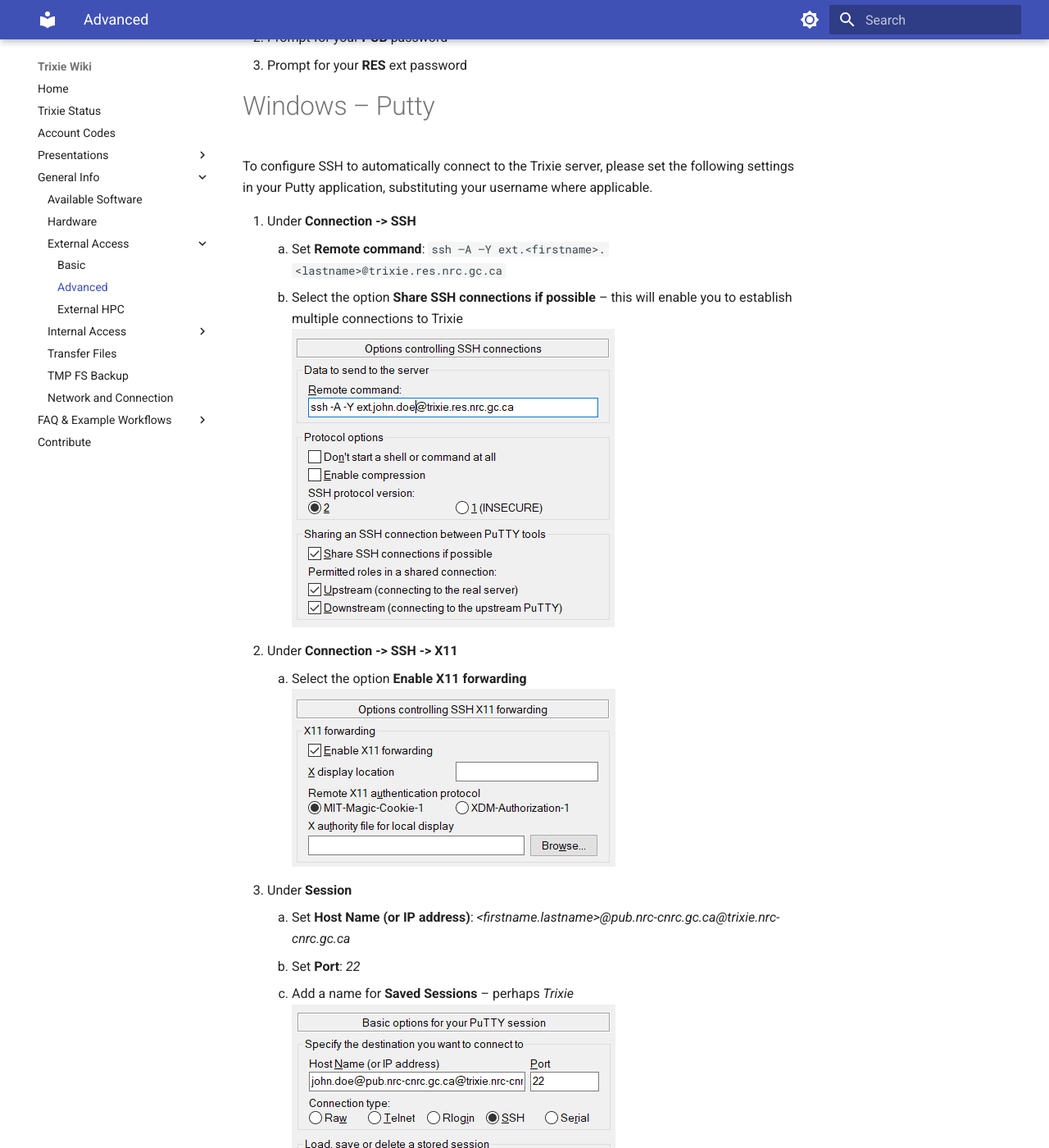
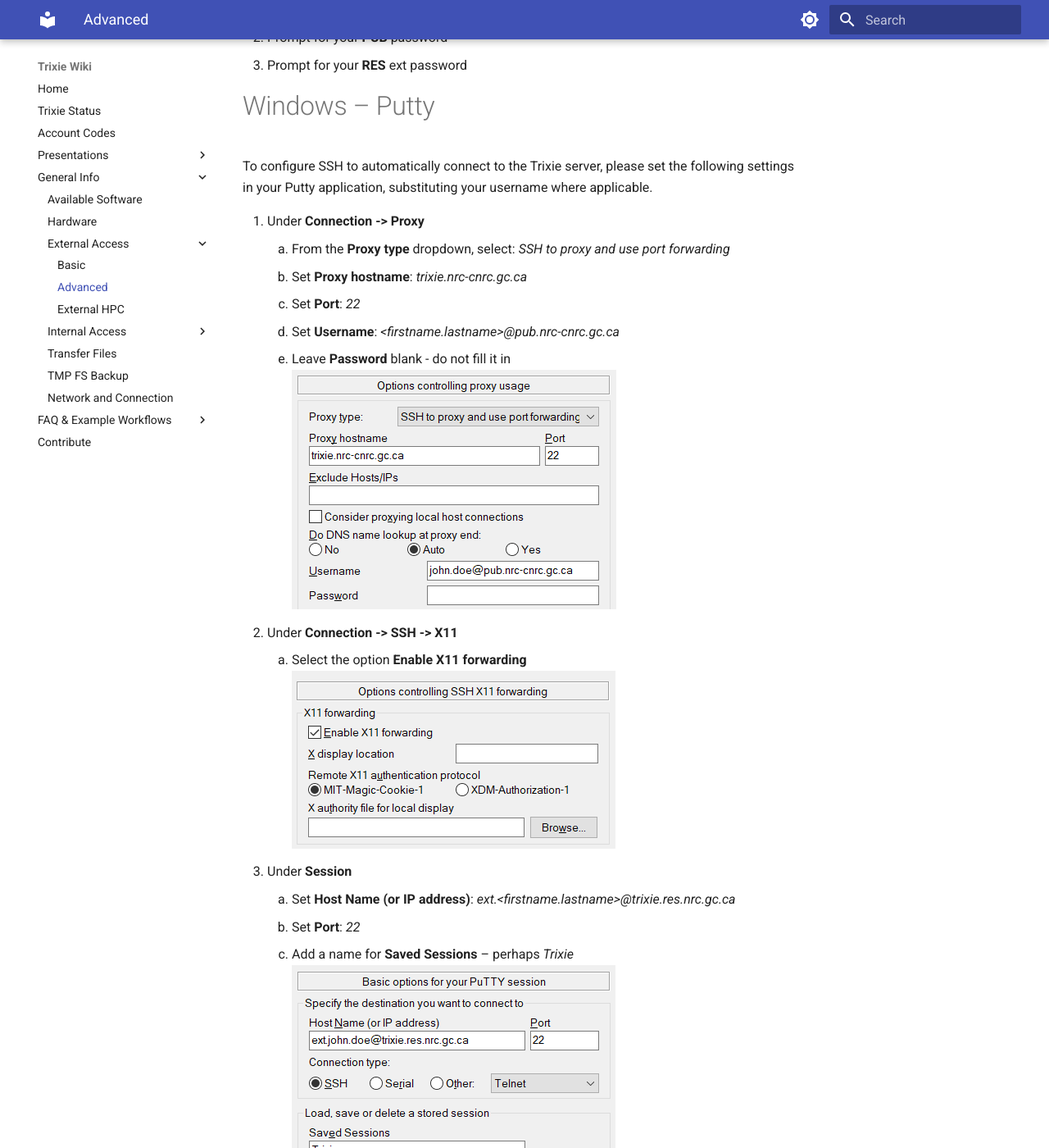
Before and after one commit to ai4d-iasc/trixie, an MkDocs documentation site: the page built from docs/External-Access-Advanced-Configuration.md, in a window 1280 px wide and 1400 px high, scrolled down 943 px. Shown: the whole window at 82% size. Built offline with MkDocs 1.6.1 and Material for MkDocs 9.7.7, drawn with Linux system fonts in a browser that asks for light colours; some of the changed text lies outside the part shown.

Commit message:
Docs: Changed advanced bastion host to use proxy jump

```diff
--- a/docs/External-Access-Advanced-Configuration.md
+++ b/docs/External-Access-Advanced-Configuration.md
@@ -44,27 +44,29 @@ Please note that you will be prompted as follows
 To configure SSH to automatically connect to the Trixie server, please set the following settings
 in your Putty application, substituting your username where applicable.
 
-1. Under **Connection -> SSH**
-      1. Set **Remote command**: ``ssh –A –Y ext.<firstname>.<lastname>@trixie.res.nrc.gc.ca``
-      1. Select the option **Share SSH connections if possible** – this will enable you to
-         establish multiple connections to Trixie<br>
+1. Under **Connection -> Proxy**
+      1. From the **Proxy type** dropdown, select: *SSH to proxy and use port forwarding*
+      1. Set **Proxy hostname**: *trixie.nrc-cnrc.gc.ca*
+      1. Set **Port**: *22*
+      1. Set **Username**: *<firstname.lastname\>@pub.nrc-cnrc.gc.ca*
+      1. Leave **Password** blank - do not fill it in<br>
       ![trixie putty](images/trixie-putty-1.png)<br>
 1. Under **Connection -> SSH -> X11**
       1. Select the option **Enable X11 forwarding**<br>
       ![putty](images/trixie-putty-2.png)<br>
 1. Under **Session**
-      1. Set **Host Name (or IP address)**: *<firstname.lastname\>@pub.nrc-cnrc.gc.ca@trixie.nrc-cnrc.gc.ca*
+      1. Set **Host Name (or IP address)**: *ext.<firstname.lastname\>@trixie.res.nrc.gc.ca*
       1. Set **Port**: *22*
       1. Add a name for **Saved Sessions** – perhaps *Trixie*<br>
-      ![putty](images/trixie-putty-3.png)<br>
+      ![putty](images/trixie-putty-7.png)<br>
 1. Click **Save**
 
 Once the settings have been saved, you can double click on the name in the list of
 **Saved Sessions** to open a session to the Trixie server. Please note that you will be prompted as
 follows
 
+1. Prompt for your **PUB** password
 1. *LoginTC* prompt – enter 1
-1. Prompt for your **PUB** password
 1. Prompt for your **RES** ext password
 
 # Related Topics
```
Also changed, not shown: docs/Internal-Access-Advanced-Configuration.md (+9 -7 lines), docs/Internal-Access-Setup.md (+1 -1 lines), docs/images/trixie-putty-1.png, docs/images/trixie-putty-5.png, docs/images/trixie-putty-7.png (added).
